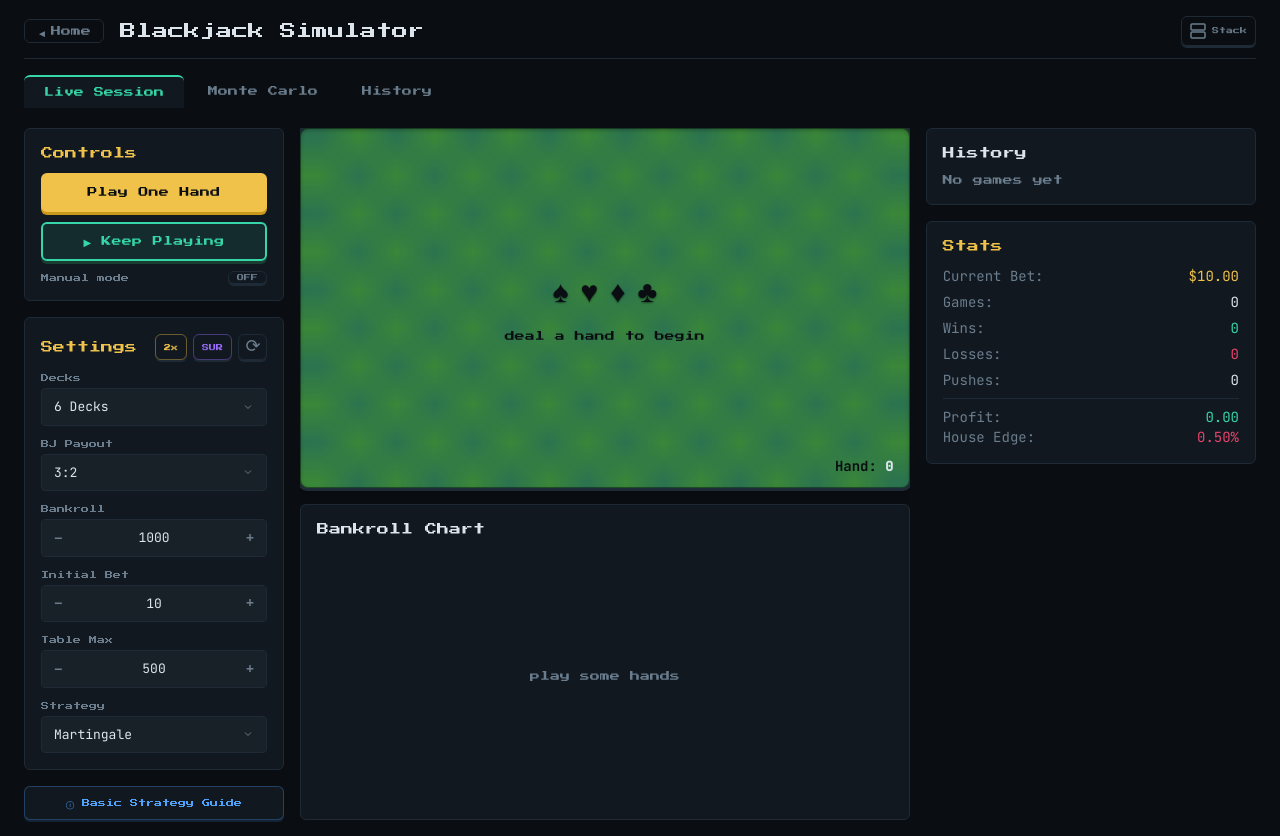
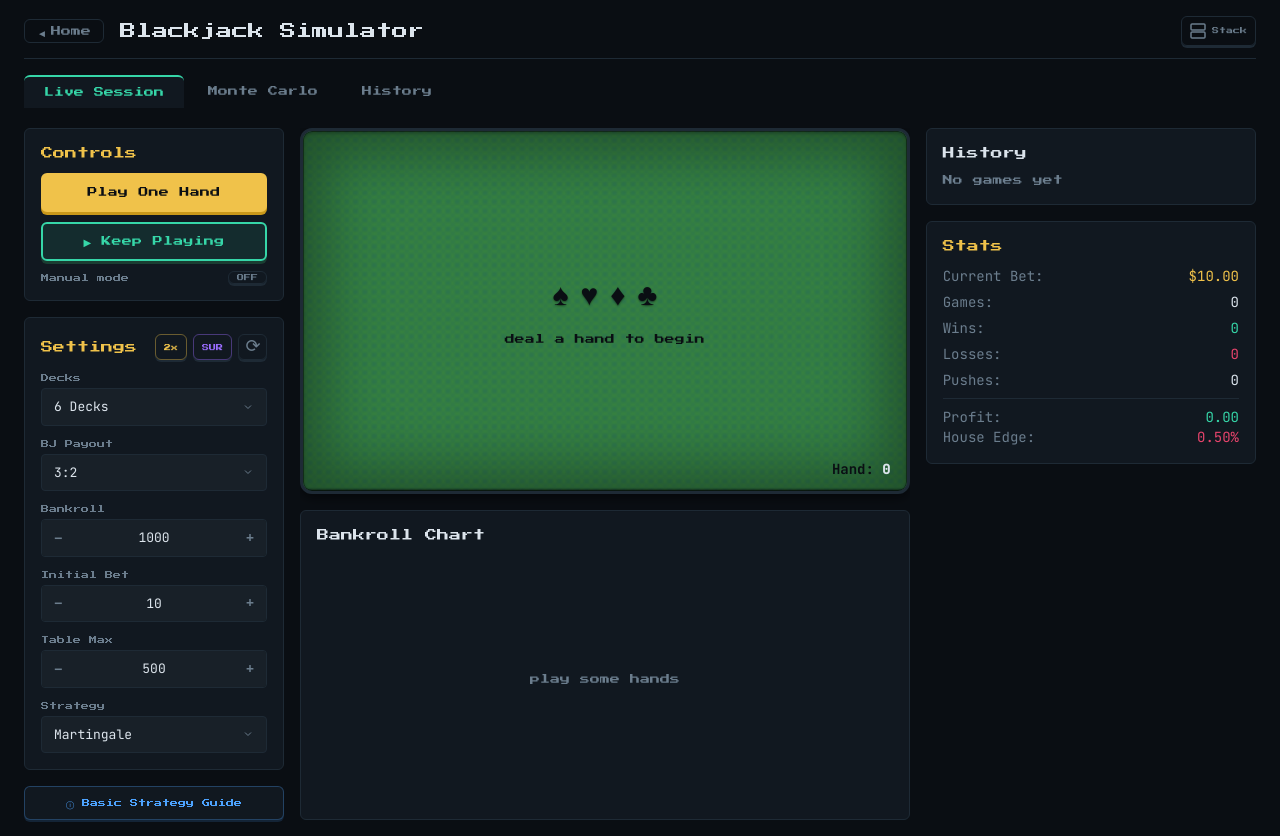
Before and after one commit to sam1r-m/blackjack, a Next.js app: page /simulator in a window 1280 px wide. Built offline with nearby package versions, Linux system fonts and the light colour scheme.

Commit message:
Replace background felt for game display and add vignette

```diff
--- a/components/simulator/GameDisplay.tsx
+++ b/components/simulator/GameDisplay.tsx
@@ -87,13 +87,13 @@ export default function GameDisplay({
 
   const feltBox = (
     <div
-      className="relative min-h-[360px] overflow-hidden rounded-lg"
+      className="relative min-h-[360px] overflow-hidden rounded-xl border-[3px] border-[#1e2a35]"
       style={{
         backgroundImage: "url(/Background_Green_Felt.png)",
         backgroundSize: "cover",
         backgroundPosition: "center",
         boxShadow:
-          "inset 0 0 0 1px rgba(0,0,0,0.4), inset 0 2px 4px rgba(0,0,0,0.3), 0 0 0 3px #1e2a35, 0 4px 12px rgba(0,0,0,0.5)",
+          "inset 0 0 56px 21px rgba(0,0,0,0.35), inset 0 0 0 1px rgba(0,0,0,0.4), inset 0 2px 4px rgba(0,0,0,0.3), 0 4px 12px rgba(0,0,0,0.5)",
       }}
     >
       <div className="relative flex min-h-[360px] flex-col items-center justify-center gap-5 p-6">
```
Also changed, not shown: public/Background_Green_Felt.png, public/Background_Green_Slot.png (deleted).
